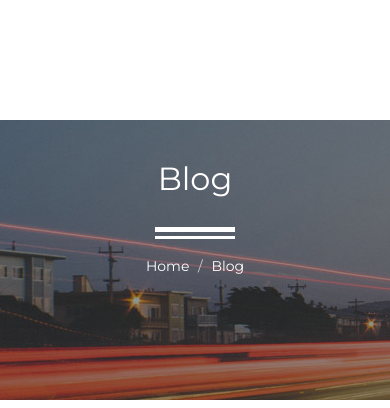
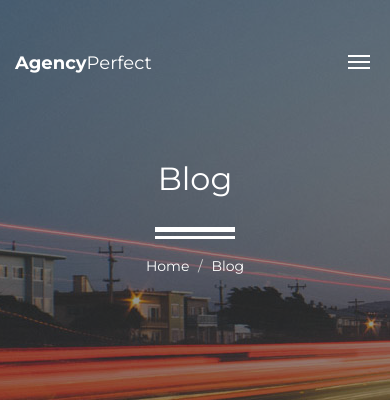
Before and after one commit to sitexpress/air-veya, a plain HTML site: page blog.html in a window 390 px wide. Shown: the top 408 px of the page. Drawn offline with nearby package versions, Linux system fonts and the light colour scheme.

Commit message:
second one

```diff
--- a/assets/css/responsive.css
+++ b/assets/css/responsive.css
@@ -161,6 +161,7 @@
 /* Small Devices, Tablets */
 @media only screen and (max-width : 767px) {
 	/* CUSTOM RESETS */
+
 	h1 {
 		font-size: 32px;
 	}
@@ -213,9 +214,21 @@
 
 	/* HEADER */
 	.site-header {
-		padding-top: 20px;
+		position: fixed;
+		padding: 50px 0 0;
+		background-color: transparent;
+		width: 100%;
+		z-index: 3;
+		height: 50px;
 	}
-
+	.site-header-fixed {
+		position: fixed;
+		padding: 50px 0 0;
+		background-color: white;
+		width: 100%;
+		z-index: 3;
+		height: 100px;
+	}
 	.navbar-header .site-title {
 		padding-left: 15px;
 	}
@@ -238,6 +251,7 @@
 	.slicknav_btn {
 		position: absolute;
 		right: 0;
+		top: 100;
 		margin: 0 15px 0 0;
 		padding: 5px;
 		z-index: 9999;
--- a/assets/css/style.css
+++ b/assets/css/style.css
@@ -641,23 +641,23 @@ html, body {
 /* HEADER
 ================================================== */
 .site-header {
-    position: absolute;
+    position: fixed;
     padding: 50px 0 0;
     background-color: transparent;
     width: 100%;
     z-index: 3;
-    height: 120px;
-    border-bottom: 1px solid white;
-}
-
-.site-header {
+    /* height: 120px; */
+    /* border-bottom: 1px solid white; */
+}
+
+.site-header-fixed {
     position: fixed;
     padding: 50px 0 0;
     background-color: white;
     width: 100%;
     z-index: 3;
-    height: 120px;
-    border-bottom: 1px solid white;
+    /* height: 120px; */
+    /* border-bottom: 1px solid white; */
 }
 
 /* Site-logo */
--- a/assets/js/script.js
+++ b/assets/js/script.js
@@ -204,13 +204,19 @@ if($('#map').length >0 ) {
 
 
 //window position
-let positionTop = window.scrollY;
 const siteHeader = document.querySelector(".site-header")
-console.log(siteHeader)
+const siteHeaderFixed = document.querySelector(".site-header-fixed")
+
+
 window.addEventListener("scroll", () => {
-  if (positionTop.scrollY <= 0){
+  positionTop = window.scrollY;
+  console.log(positionTop)
+  if (positionTop <= 0) {
+    siteHeader.classList.remove("site-header-fixed");
+    siteHeader.classList.add("site-header");
+  } else {
+    siteHeader.classList.remove("site-header");
+    siteHeader.classList.add("site-header-fixed");
+  }
 
-  } else {
-
-  }
 })
```
